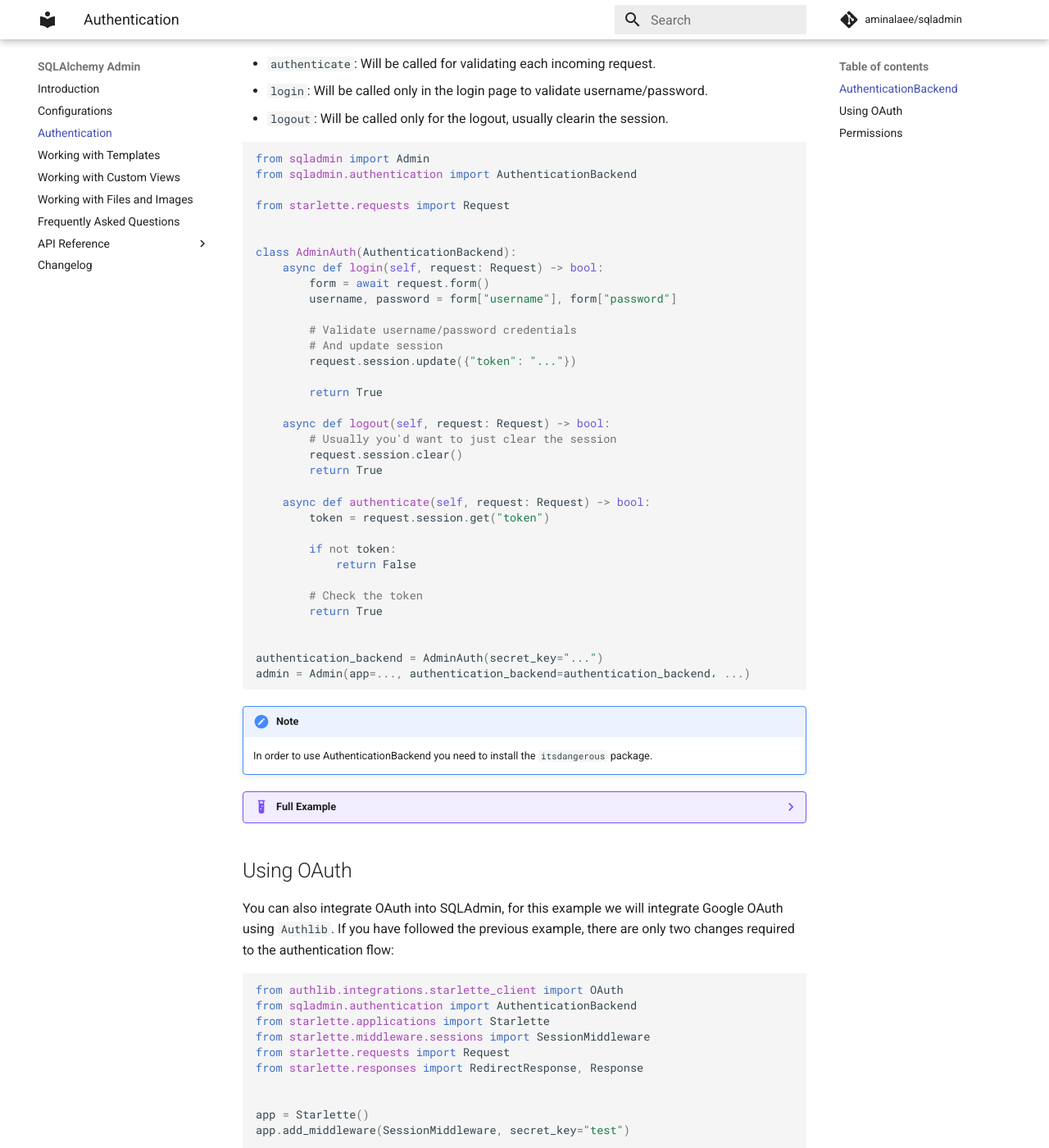
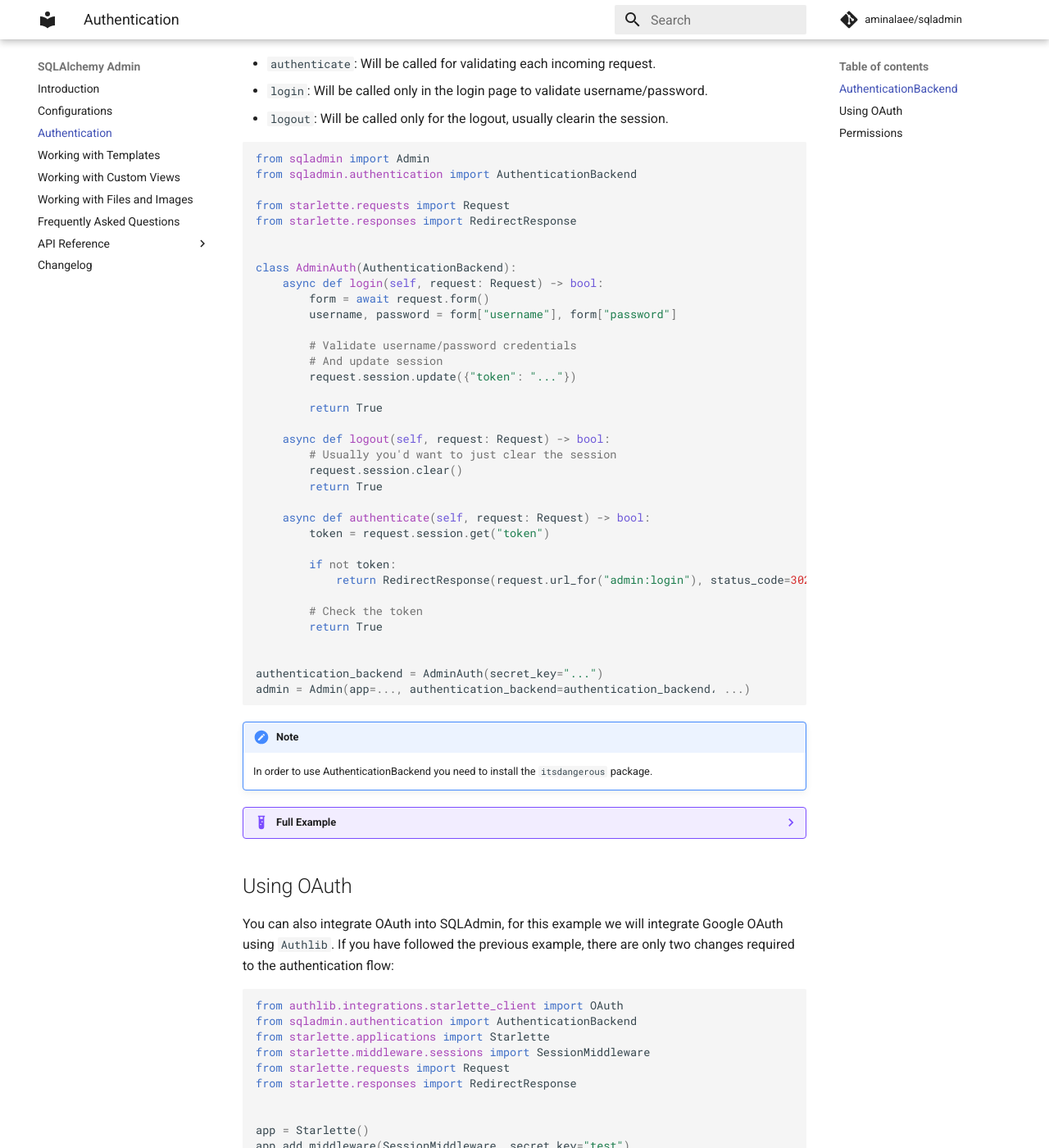
Before and after one commit to aminalaee/sqladmin, an MkDocs documentation site: the page built from docs/authentication.md, in a window 1280 px wide and 1400 px high, scrolled down 366 px. Shown: the whole window at 82% size. Built offline with MkDocs 1.6.1 and Material for MkDocs 9.7.7, drawn with Linux system fonts in a browser that asks for light colours; comment, search, counter and statistics services are not loaded; some of the changed text lies outside the part shown.

Commit message:
update signature

```diff
--- a/docs/authentication.md
+++ b/docs/authentication.md
@@ -17,6 +17,7 @@
 from sqladmin.authentication import AuthenticationBackend
 
 from starlette.requests import Request
+from starlette.responses import RedirectResponse
 
 
 class AdminAuth(AuthenticationBackend):
@@ -39,7 +40,7 @@
         token = request.session.get("token")
 
         if not token:
-            return False
+            return RedirectResponse(request.url_for("admin:login"), status_code=302)
 
         # Check the token
         return True
@@ -61,6 +62,7 @@
     from sqlalchemy.ext.declarative import declarative_base
     from starlette.applications import Starlette
     from starlette.requests import Request
+    from starlette.responses import RedirectResponse
 
 
     Base = declarative_base()
@@ -89,8 +91,9 @@
             request.session.clear()
             return True
 
-        async def authenticate(self, request: Request) -> bool:
-            return "token" in request.session
+        async def authenticate(self, request: Request) -> RedirectResponse:
+            if not "token" in request.session:
+                return RedirectResponse(request.url_for("admin:login"), status_code=302)
 
 
     app = Starlette()
@@ -120,7 +123,7 @@
 from starlette.applications import Starlette
 from starlette.middleware.sessions import SessionMiddleware
 from starlette.requests import Request
-from starlette.responses import RedirectResponse, Response
+from starlette.responses import RedirectResponse
 
 
 app = Starlette()
@@ -148,12 +151,11 @@
         request.session.clear()
         return True
 
-    async def authenticate(self, request: Request) -> Union[bool, Response]:
+    async def authenticate(self, request: Request) -> RedirectResponse:
         user = request.session.get("user")
         if not user:
             redirect_uri = request.url_for('login_google')
             return await google.authorize_redirect(request, redirect_uri)
-        return True
 
 
 admin = Admin(app=app, engine=engine, authentication_backend=AdminAuth("test"))
```
Also changed, not shown: 2 other files.
